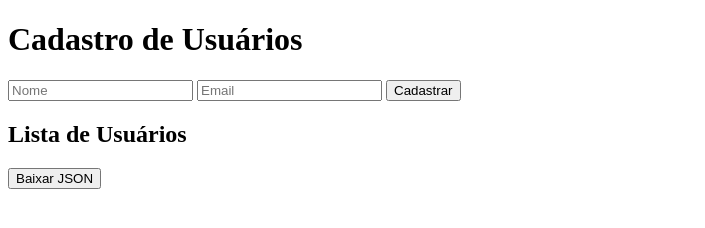
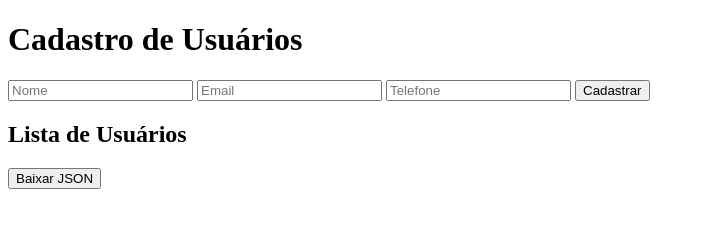
Before and after one commit to slayercross/cadastro_html_js_json, a plain HTML site: page index.html in a window 1280 px wide. Shown: the whole page, without its empty margins (0-705 px from the left). Drawn offline with Linux system fonts and the light colour scheme.

Commit message:
Update index.html

```diff
--- a/index.html
+++ b/index.html
@@ -9,6 +9,7 @@
 
   <input type="text" id="nome" placeholder="Nome">
   <input type="text" id="email" placeholder="Email">
+  <input type="text" id="telefone" placeholder="Telefone">
   <button onclick="cadastrar()">Cadastrar</button>
 
   <h2>Lista de Usuários</h2>
```
